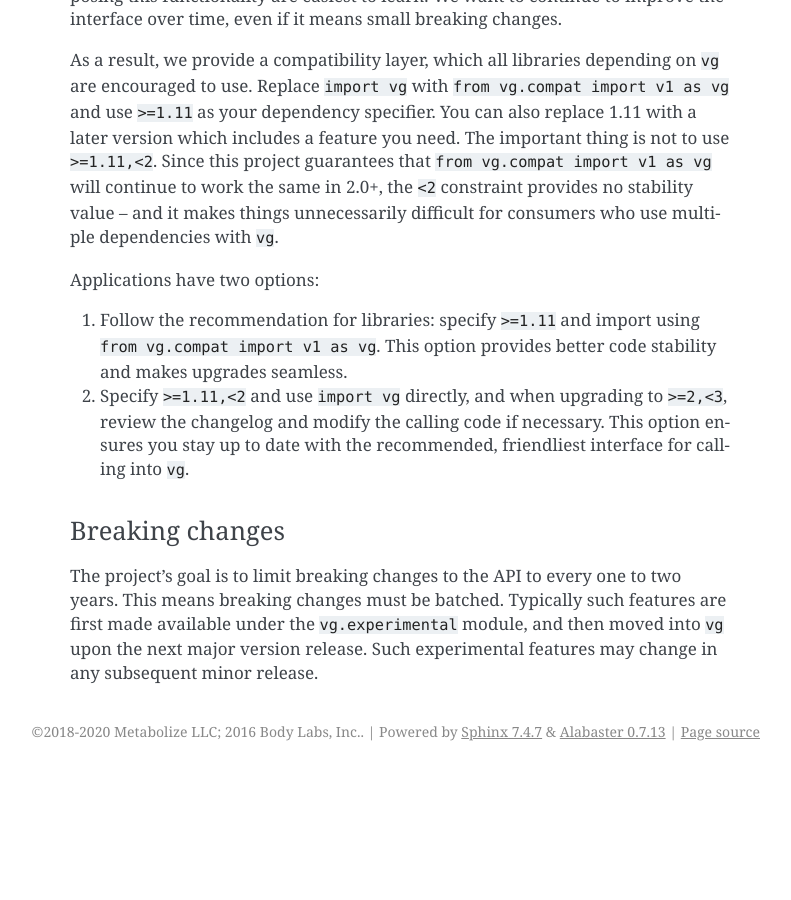
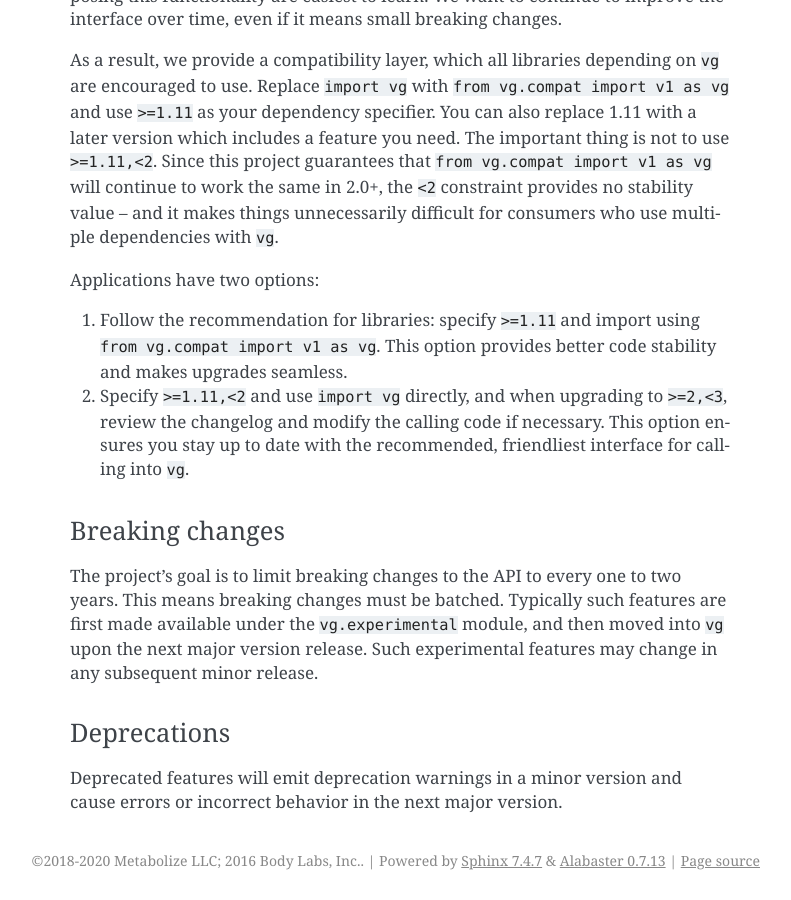
Before and after one commit to lace/vg, a Sphinx documentation site: the page built from doc/index.md, in a window 1280 px wide and 900 px high, scrolled down 3049 px. Shown: the whole window, without its empty margins (350-1141 px from the left). Built offline with Sphinx 7.4.7, drawn with Linux system fonts in a browser that asks for light colours; before the commit the page ends 3820 px from its top, so only the background shows below that.

Commit message:
+ note about deprecations

```diff
--- a/doc/index.md
+++ b/doc/index.md
@@ -156,3 +156,8 @@ years. This means breaking changes must be batched. Typically such features are
 first made available under the `vg.experimental` module, and then moved into
 `vg` upon the next major version release. Such experimental features may change
 in any subsequent minor release.
+
+### Deprecations
+
+Deprecated features will emit deprecation warnings in a minor version and cause
+errors or incorrect behavior in the next major version.
```
